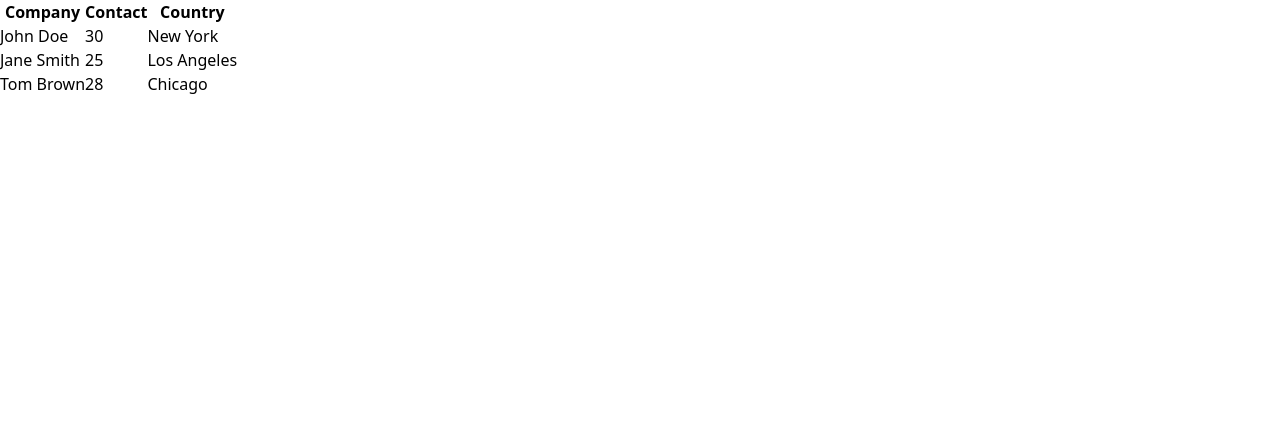
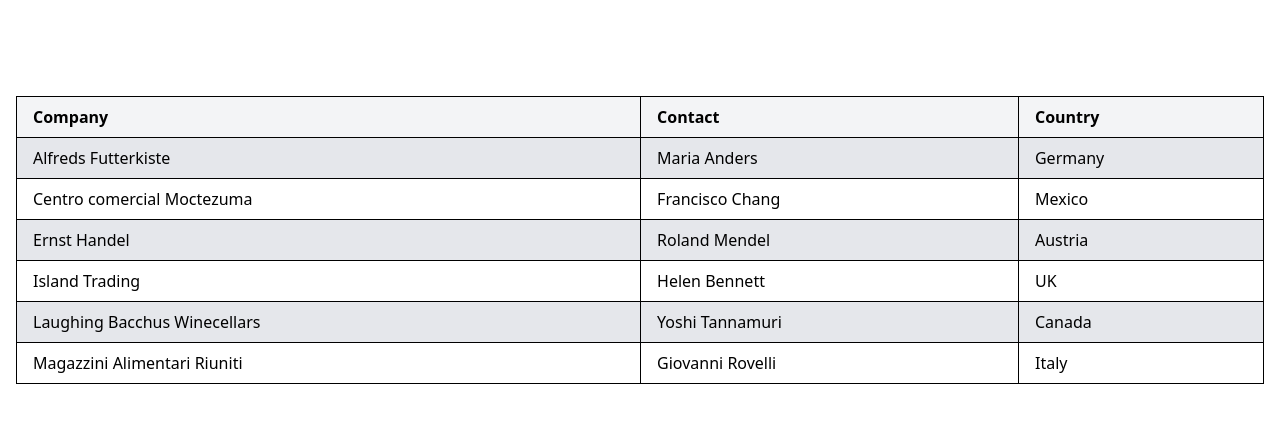
Before and after one commit to ramit2201/assignments-volopay, a React (Vite) app in the folder assignment-1/: page / in a window 1280 px wide. Shown: the top 422 px of the page. Built offline with nearby package versions, Linux system fonts and the light colour scheme.

Commit message:
style : fixed the basic ui of table

```diff
--- a/assignment-1/src/App.jsx
+++ b/assignment-1/src/App.jsx
@@ -7,32 +7,23 @@ function App() {
   const [tableData, setTableData] = useState({
     headers: ["Company", "Contact", "Country"],
     rows: [
-      { Company: "John Doe", Contact: 30, Country: "New York" },
-      { Company: "Jane Smith", Contact: 25, Country: "Los Angeles" },
-      { Company: "Tom Brown", Contact: 28, Country: "Chicago" },
+      { Company: "Alfreds Futterkiste", Contact: "Maria Anders", Country: "Germany" },
+      { Company: "Centro comercial Moctezuma", Contact: "Francisco Chang", Country: "Mexico" },
+      { Company: "Ernst Handel", Contact: "Roland Mendel", Country: "Austria" },
+      { Company: "Island Trading", Contact: "Helen Bennett", Country: "UK" },
+      { Company: "Laughing Bacchus Winecellars", Contact: "Yoshi Tannamuri", Country: "Canada" },
+      { Company: "Magazzini Alimentari Riuniti", Contact: "Giovanni Rovelli", Country: "Italy" },
     ],
   });
-
 console.log(tableData.headers)
  // Access the headers array
  const { headers, rows } = tableData;
   return (
-    <>
-    {/* {headers.map((value, index) => (
-      <p>
-        {value}
-      </p>
-    ))}
-    {rows.map((value, index) => (
-      <p>
-        {value.Company}
-      </p>
-    ))} */}
+    <div className='p-4 mt-20' >
+      <TableDisplay headers = {headers} rows = {rows} classes="p-8 w-full bg-red-200"/>
+    </div>
 
 
-
-     <TableDisplay />
-    </>
   )
 }
 
--- a/assignment-1/src/components/TableDisplay.jsx
+++ b/assignment-1/src/components/TableDisplay.jsx
@@ -1,35 +1,28 @@
-import React from 'react'
+import React from "react";
 
-const TableDisplay = () => {
+const TableDisplay = ({ headers, rows, classes }) => {
   return (
-    <table >
+    <div className="overflow-x-auto">
+      <table className={`border-collapse w-full ${classes}`}>
         <thead>
-          <tr>
-            <th>Company</th>
-            <th>Contact</th>
-            <th>Country</th>
+          <tr className="bg-gray-100">
+            {headers.map((value, index) => (
+              <th key={index} className="border px-4 py-2 text-left font-bold">{value}</th>
+            ))}
           </tr>
         </thead>
         <tbody>
-          <tr>
-            <td>John Doe</td>
-            <td>30</td>
-            <td>New York</td>
-          </tr>
-          <tr>
-            <td>Jane Smith</td>
-            <td>25</td>
-            <td>Los Angeles</td>
-          </tr>
-          <tr>
-            <td>Tom Brown</td>
-            <td>28</td>
-            <td>Chicago</td>
-          </tr>
+          {rows.map((value, key) => (
+            <tr key={key} className={`${key % 2 === 0 ? "bg-gray-200" : "bg-white"}`}>
+              <td className="border px-4 py-2">{value.Company}</td>
+              <td className="border px-4 py-2">{value.Contact}</td>
+              <td className="border px-4 py-2">{value.Country}</td>
+            </tr>
+          ))}
         </tbody>
+      </table>
+    </div>
+  );
+};
 
-    </table>
-  )
-}
-
-export default TableDisplay
+export default TableDisplay;
```
